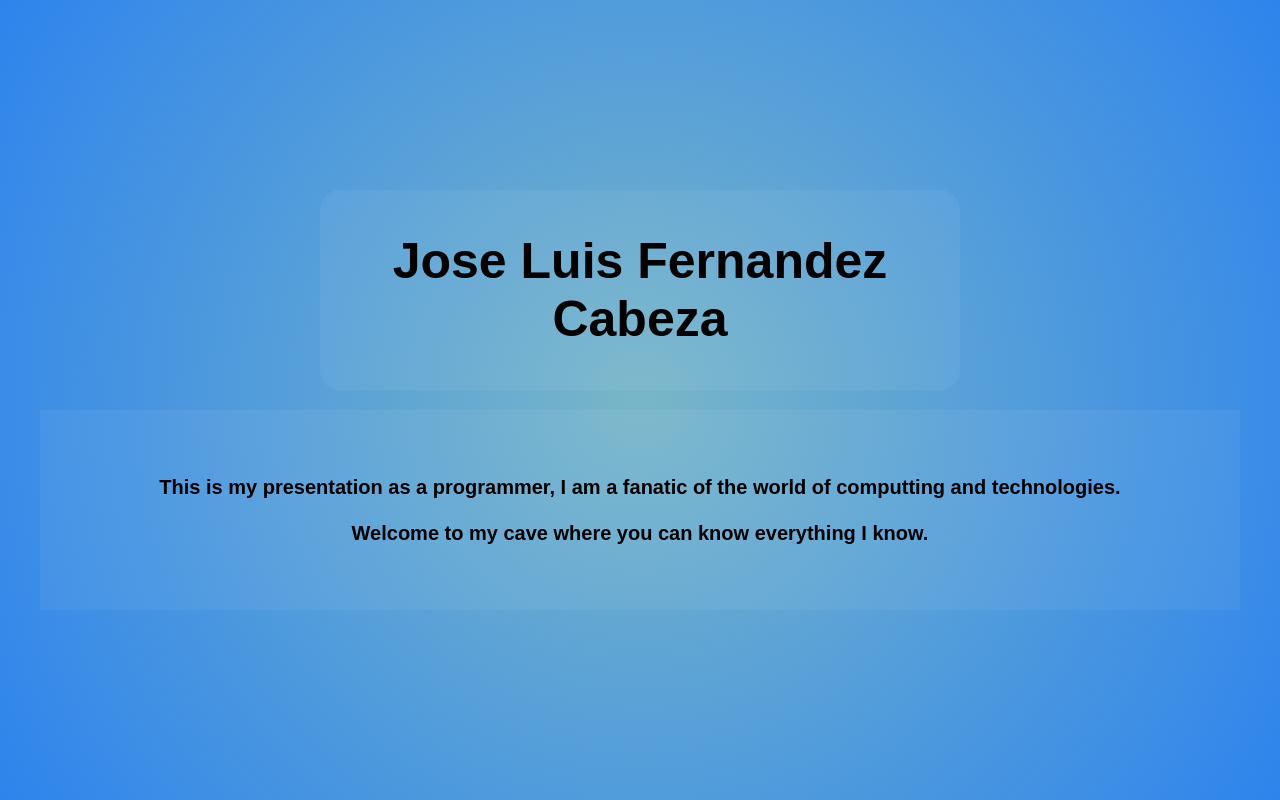
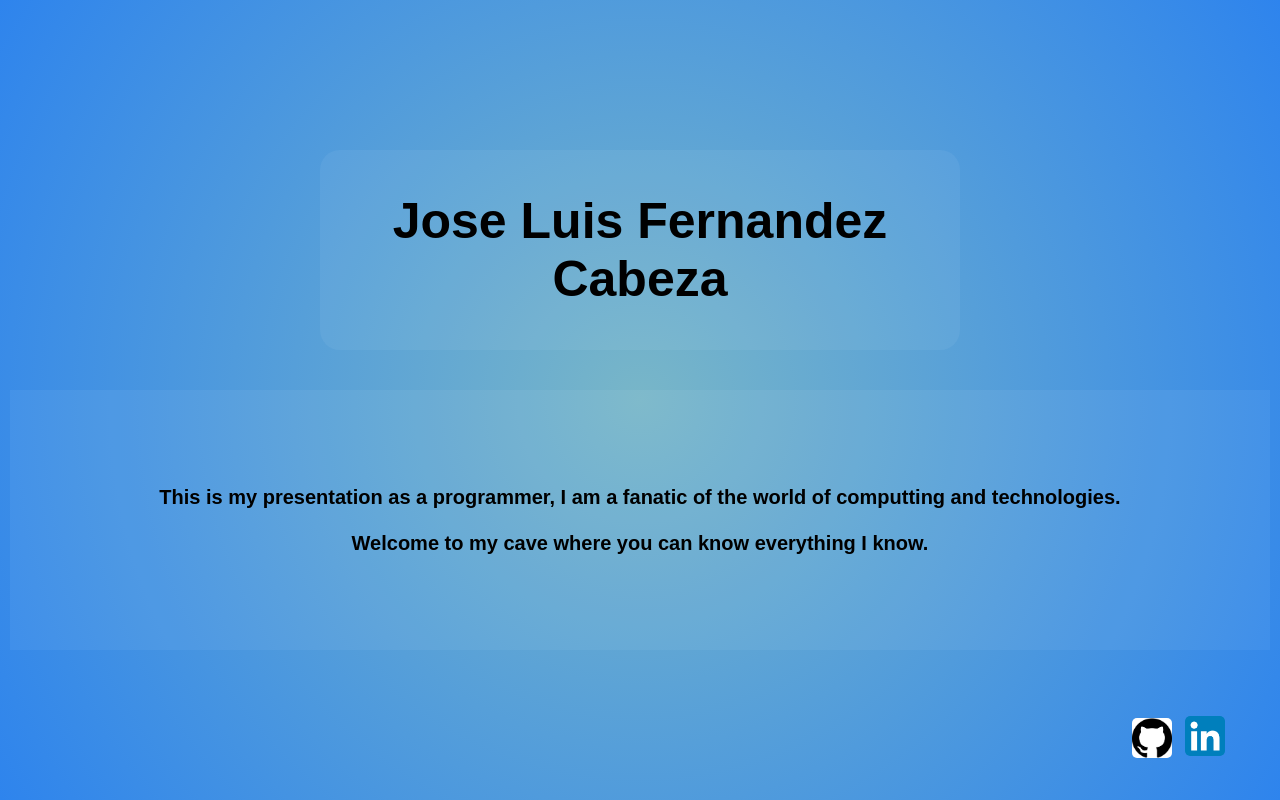
Before and after one commit to selukiler/Portfolio, a plain HTML site: page portfolio/index.html in a window 1280 px wide. Drawn offline with Linux system fonts and the light colour scheme; a web font is replaced by a local one.

Commit message:
Iconos abajo

```diff
--- a/css/style.css
+++ b/css/style.css
@@ -14,7 +14,7 @@ body {
 .central{
     width: 50%;
     height: 200px;
-    margin-bottom: 20px;
+    margin-bottom: 40px;
     background-color: rgba(255,255,255,0.05);
     display: flex;
     flex-direction: column;
@@ -31,6 +31,7 @@ body {
 .intro{
     width: 1200px;
     height: 200px;
+    padding: 30px;
     justify-content: center;
     text-align: center;
     align-items: center;
@@ -42,3 +43,37 @@ body {
     font-size: 20px;
 
 }
+.iconos{
+    width: 75px;
+    align-items: center;
+    display: flex;
+    justify-content: center;
+    position: fixed;
+    bottom: 5%;
+    right: 5%;
+    gap: 1vw;
+}
+
+.linke{
+    width: 40px;
+    height: 40px;
+    border-radius: 5px;
+    transition: transform 0.3s ease;
+    cursor: pointer;
+}
+
+.git{
+    width: 40px;
+    height: 40px;
+    border-radius: 5px;
+    display: block;
+    transition: transform 0.3s ease;
+    cursor: pointer;
+}
+.linke:hover {
+    transform: scale(1.2);
+}
+
+.git:hover {
+    transform: scale(1.2);
+}
--- a/portfolio/index.html
+++ b/portfolio/index.html
@@ -14,5 +14,13 @@
 <p>This is my presentation as a programmer, I am a fanatic of the world of computting and technologies.<br><br>
 Welcome to my cave where you can know everything I know.</p>
 </div>
+<div class="iconos">
+    <a href="https://github.com/selukiler" target="_blank">
+        <img class="git" src="../img/git_logo.png" alt="Enlace y logo de GitHub">
+    </a>
+    <a href="www.linkedin.com/in/josé-luis-fernández-cabeza-4389a8314" target="_blank">
+        <img class="linke" src="../img/LinkedIn_icon.png" alt="Enlace y logo de Linkedin">
+    </a>
+</div>
 </body>
 </html>
```
Also changed, not shown: img/LinkedIn_icon.png (added), img/git_logo.png (added).
